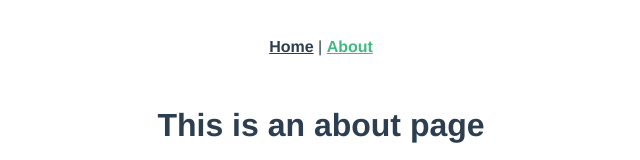
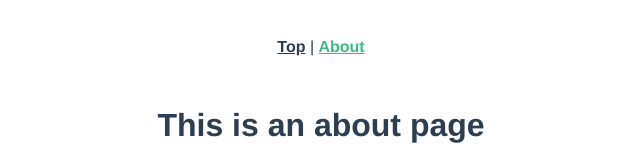
Before and after one commit to K-Yuki1019/backet-list, a Vue app: page /about in a window 1280 px wide. Shown: the top 160 px of the page, without its empty margins (319-959 px from the left). Built offline with nearby package versions, Linux system fonts and the light colour scheme.

Commit message:
feat(Top): Topページへのルーティング作成

```diff
--- a/src/App.vue
+++ b/src/App.vue
@@ -1,10 +1,10 @@
 <template>
   <div id="app">
     <div id="nav">
-      <router-link to="/">Home</router-link> |
+      <router-link to="/">Top</router-link> |
       <router-link to="/about">About</router-link>
     </div>
-    <router-view/>
+    <router-view />
   </div>
 </template>
 
--- a/src/router/index.js
+++ b/src/router/index.js
@@ -1,29 +1,30 @@
-import Vue from 'vue'
-import VueRouter from 'vue-router'
-import Home from '../views/Home.vue'
+import Vue from "vue";
+import VueRouter from "vue-router";
+import Top from "../views/Top.vue";
 
-Vue.use(VueRouter)
+Vue.use(VueRouter);
 
 const routes = [
   {
-    path: '/',
-    name: 'Home',
-    component: Home
+    path: "/",
+    name: "Top",
+    component: Top,
   },
   {
-    path: '/about',
-    name: 'About',
+    path: "/about",
+    name: "About",
     // route level code-splitting
     // this generates a separate chunk (about.[hash].js) for this route
     // which is lazy-loaded when the route is visited.
-    component: () => import(/* webpackChunkName: "about" */ '../views/About.vue')
-  }
-]
+    component: () =>
+      import(/* webpackChunkName: "about" */ "../views/About.vue"),
+  },
+];
 
 const router = new VueRouter({
-  mode: 'history',
+  mode: "history",
   base: process.env.BASE_URL,
-  routes
-})
+  routes,
+});
 
-export default router
+export default router;
```
